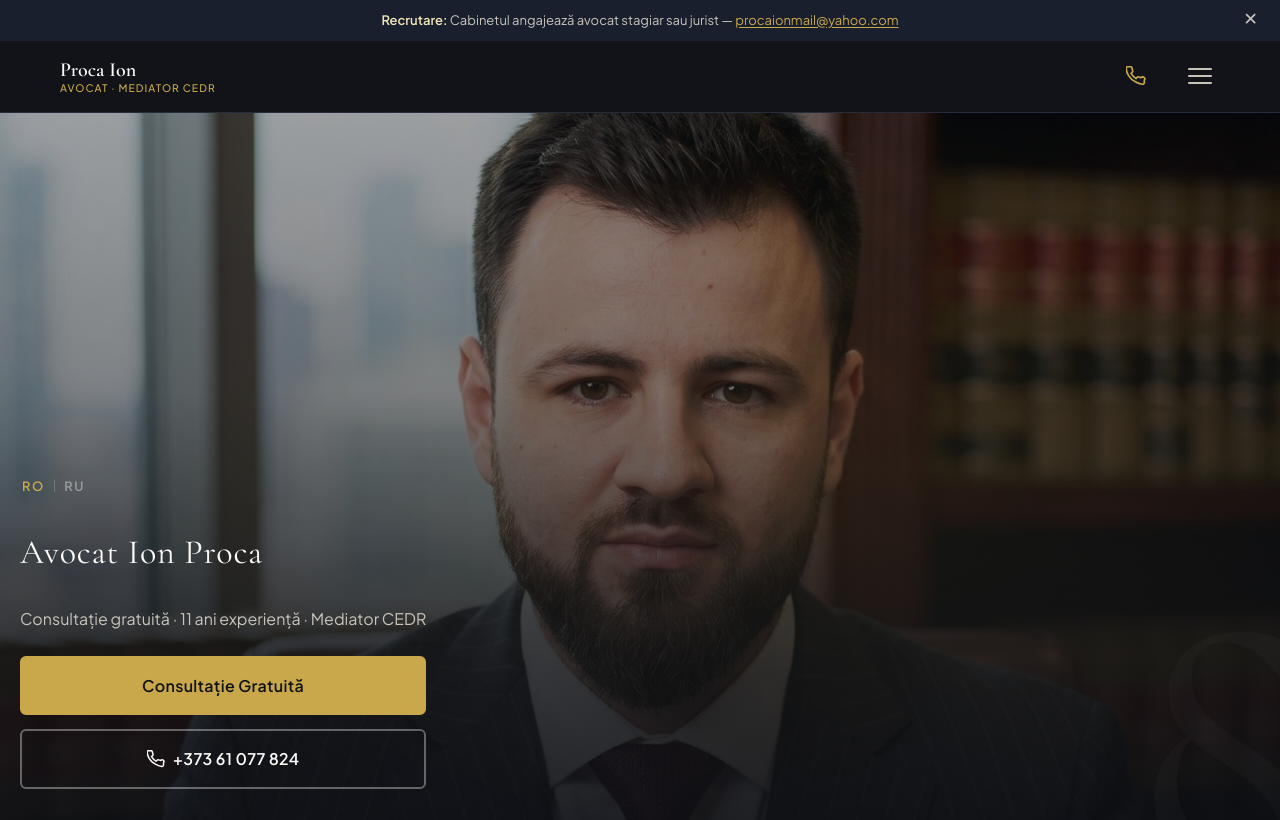
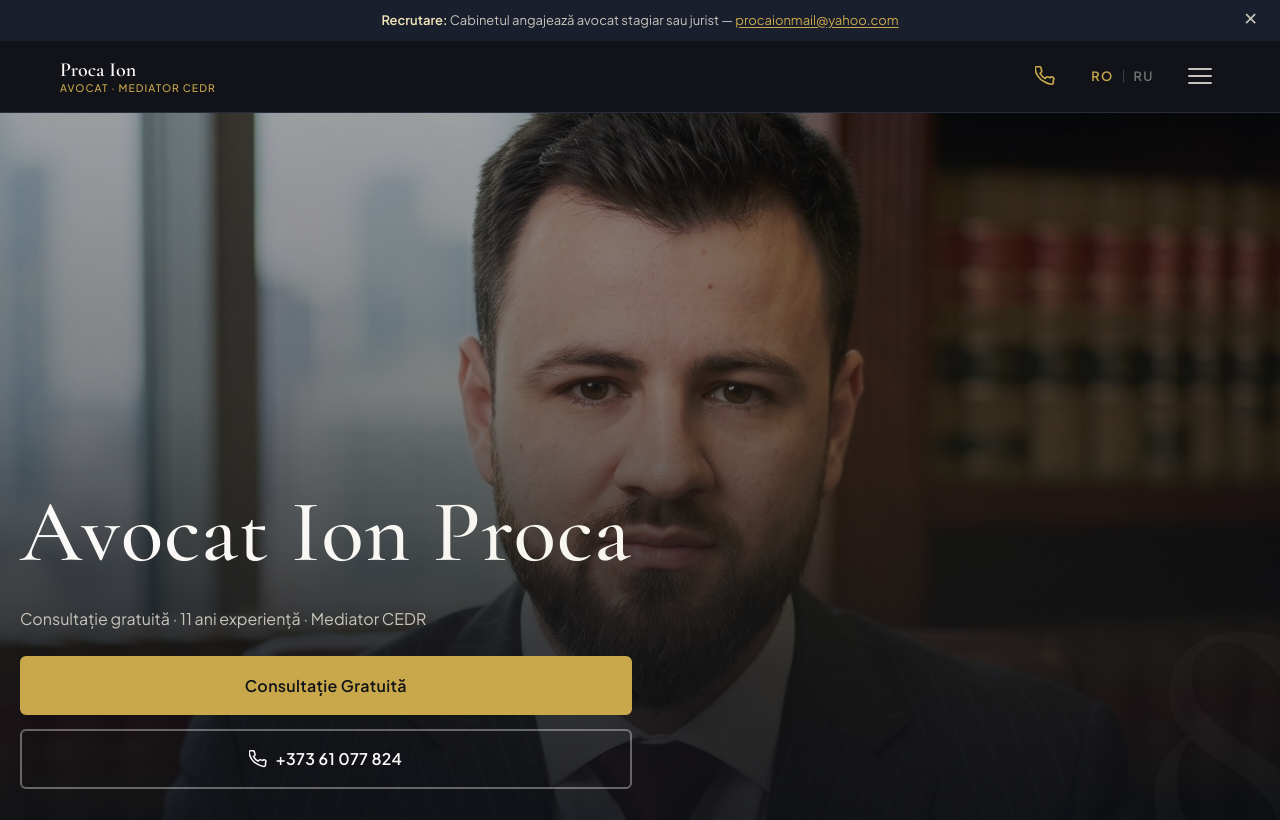
Before and after one commit to silvestercodes1234/lawyer-test, a plain HTML site: page index.html in a window 1280 px wide. Shown: the top 820 px of the page. Drawn offline with nearby package versions, Linux system fonts and the light colour scheme.

Commit message:
Bigger hero name, lang switcher in header, JS safety fix

```diff
--- a/index.html
+++ b/index.html
@@ -43,6 +43,11 @@
       </nav>
 
       <div class="header__actions">
+        <div class="lang-toggle" role="group" aria-label="Selectați limba">
+          <button class="lang-btn is-active" data-lang="ro" aria-pressed="true">RO</button>
+          <span class="lang-sep" aria-hidden="true">|</span>
+          <button class="lang-btn" data-lang="ru" aria-pressed="false">RU</button>
+        </div>
         <a href="tel:+37361077824" class="header__phone">
           <svg viewBox="0 0 24 24" fill="none" stroke="currentColor" stroke-width="2" width="15" height="15" aria-hidden="true">
             <path d="M22 16.92v3a2 2 0 01-2.18 2 19.79 19.79 0 01-8.63-3.07A19.5 19.5 0 013.07 11.5 19.79 19.79 0 01.22 2.84 2 2 0 012.22.84h3a2 2 0 012 1.72 12.84 12.84 0 00.7 2.81 2 2 0 01-.45 2.11L6.09 8.91a16 16 0 006 6l1.27-1.27a2 2 0 012.11-.45 12.84 12.84 0 002.81.7A2 2 0 0122 16.92z"/>
@@ -58,6 +63,12 @@
         </svg>
       </a>
 
+      <div class="lang-toggle lang-toggle--mobile" role="group" aria-label="Selectați limba">
+        <button class="lang-btn is-active" data-lang="ro" aria-pressed="true">RO</button>
+        <span class="lang-sep" aria-hidden="true">|</span>
+        <button class="lang-btn" data-lang="ru" aria-pressed="false">RU</button>
+      </div>
+
       <button class="header__burger" id="burgerBtn" aria-label="Deschide meniu" aria-expanded="false" aria-controls="mainNav">
         <span></span>
         <span></span>
@@ -72,11 +83,6 @@
     <section class="hero" id="hero" aria-label="Prezentare cabinet avocațial">
       <div class="hero__content">
         <div class="hero__text">
-          <div class="lang-toggle" role="group" aria-label="Selectați limba">
-            <button class="lang-btn is-active" data-lang="ro" aria-pressed="true">RO</button>
-            <span class="lang-sep" aria-hidden="true">|</span>
-            <button class="lang-btn" data-lang="ru" aria-pressed="false">RU</button>
-          </div>
           <h1 class="hero__headline">
             <span class="hero__name" data-i18n="hero.name">Avocat Ion Proca</span>
           </h1>
--- a/script.js
+++ b/script.js
@@ -100,6 +100,7 @@
   let currentLang = localStorage.getItem('lang') || 'ro';
 
   function applyLang(lang) {
+    if (!T[lang]) lang = 'ro'; // fallback if localStorage has unexpected value
     currentLang = lang;
     localStorage.setItem('lang', lang);
     document.documentElement.lang = lang;
--- a/style.css
+++ b/style.css
@@ -493,10 +493,11 @@
 
 .hero__name {
   font-family: var(--font-display);
-  font-size: clamp(1.4rem, 4vw, 2.125rem);
-  font-weight: 400;
+  font-size: clamp(2.75rem, 11vw, 5.5rem);
+  font-weight: 500;
   color: var(--color-bg);
-  letter-spacing: 0.025em;
+  letter-spacing: 0.01em;
+  line-height: 1.1;
 }
 
 .hero__sub {
@@ -540,12 +541,15 @@
   letter-spacing: 0.01em;
 }
 
-/* Lang toggle in hero */
+/* Lang toggle — in header (always visible) */
 .lang-toggle {
   display: flex;
   align-items: center;
   gap: 0.375rem;
-  margin-bottom: 1.75rem;
+}
+/* Mobile-only copy hidden on desktop */
+.lang-toggle--mobile {
+  display: flex;
 }
 .lang-btn {
   background: none;
@@ -1186,6 +1190,7 @@
   .header__burger { display: none; }
   .header__phone-mobile { display: none; }
   .header__actions { margin-left: auto; }
+  .lang-toggle--mobile { display: none; } /* hidden on desktop — desktop uses header__actions copy */
 
   /* Hero — side by side */
   .hero {
```
